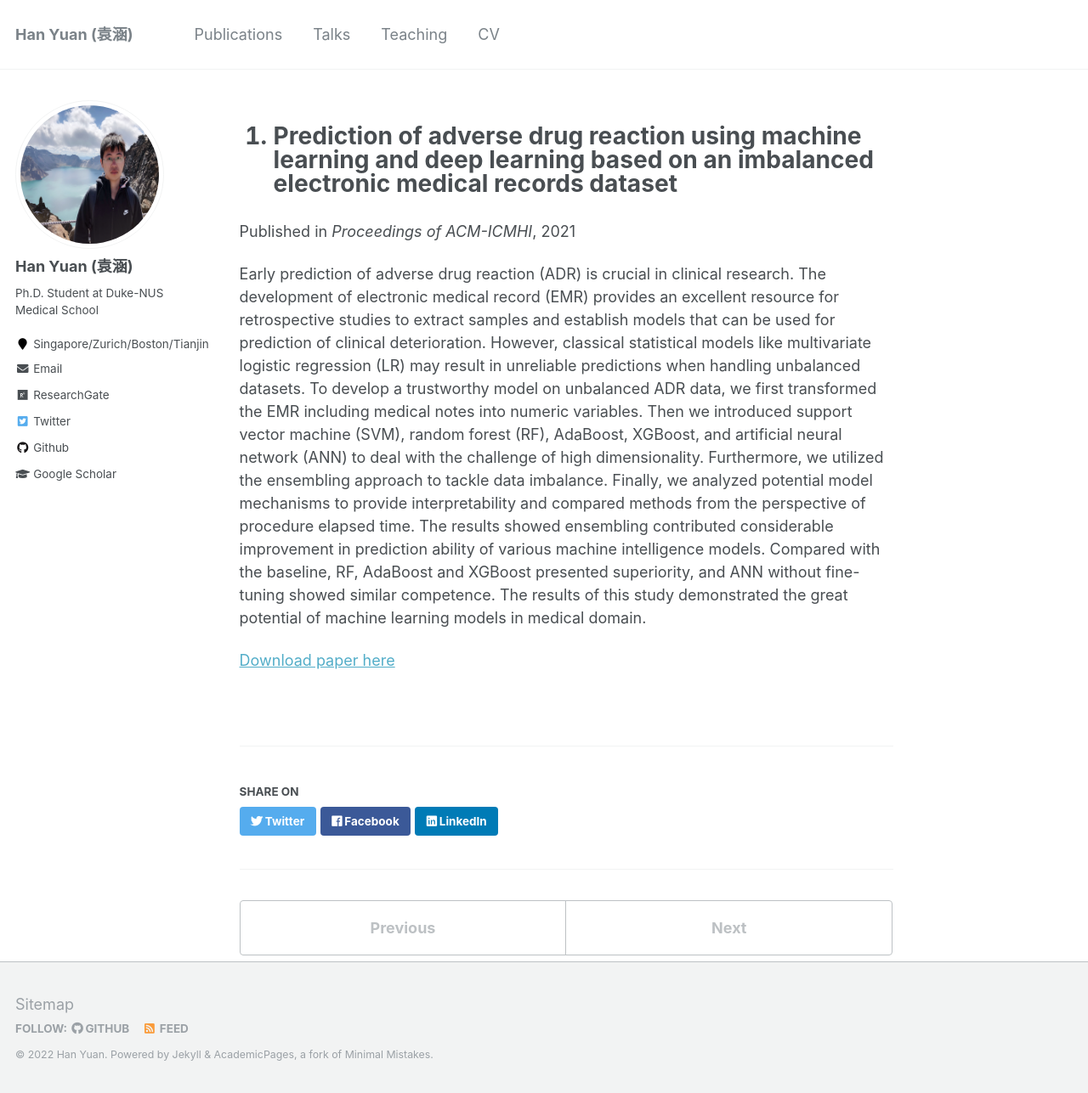
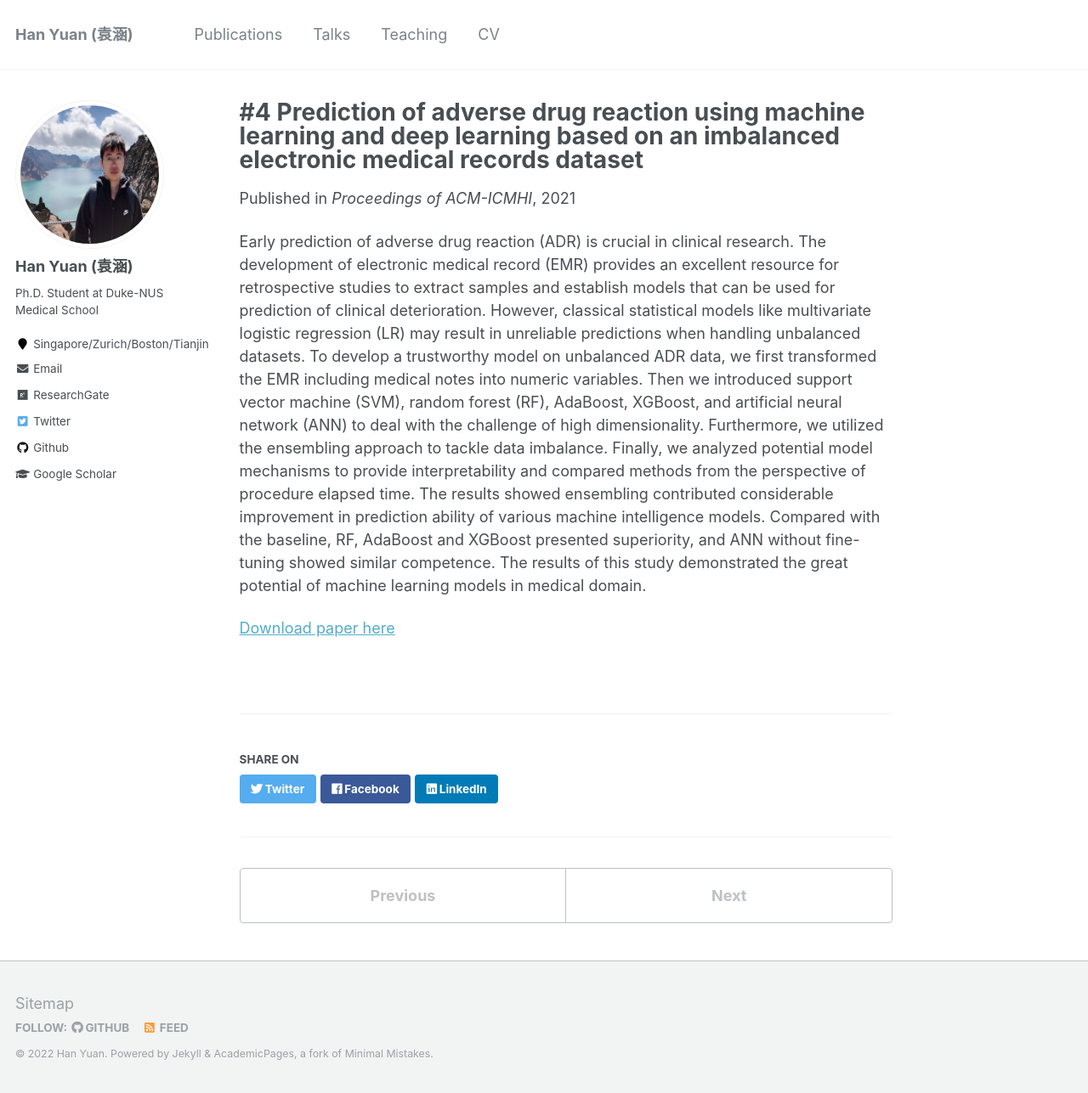
Before and after one commit to Han-Yuan-Med/Han-Yuan-Med.github.io, a Jekyll site: the page built from _publications/ADR.md, in a window 1280 px wide and 1287 px high. Shown: the whole window at 85% size. Built offline with Jekyll 4.4.1, drawn with Linux system fonts in a browser that asks for light colours.

Commit message:
Update ADR.md

```diff
--- a/_publications/ADR.md
+++ b/_publications/ADR.md
@@ -1,5 +1,5 @@
 ---
-title: "4. Prediction of adverse drug reaction using machine learning and deep learning based on an imbalanced electronic medical records dataset"
+title: "#4 Prediction of adverse drug reaction using machine learning and deep learning based on an imbalanced electronic medical records dataset"
 collection: publications
 permalink: /publication/ADR
 excerpt: ''
```
